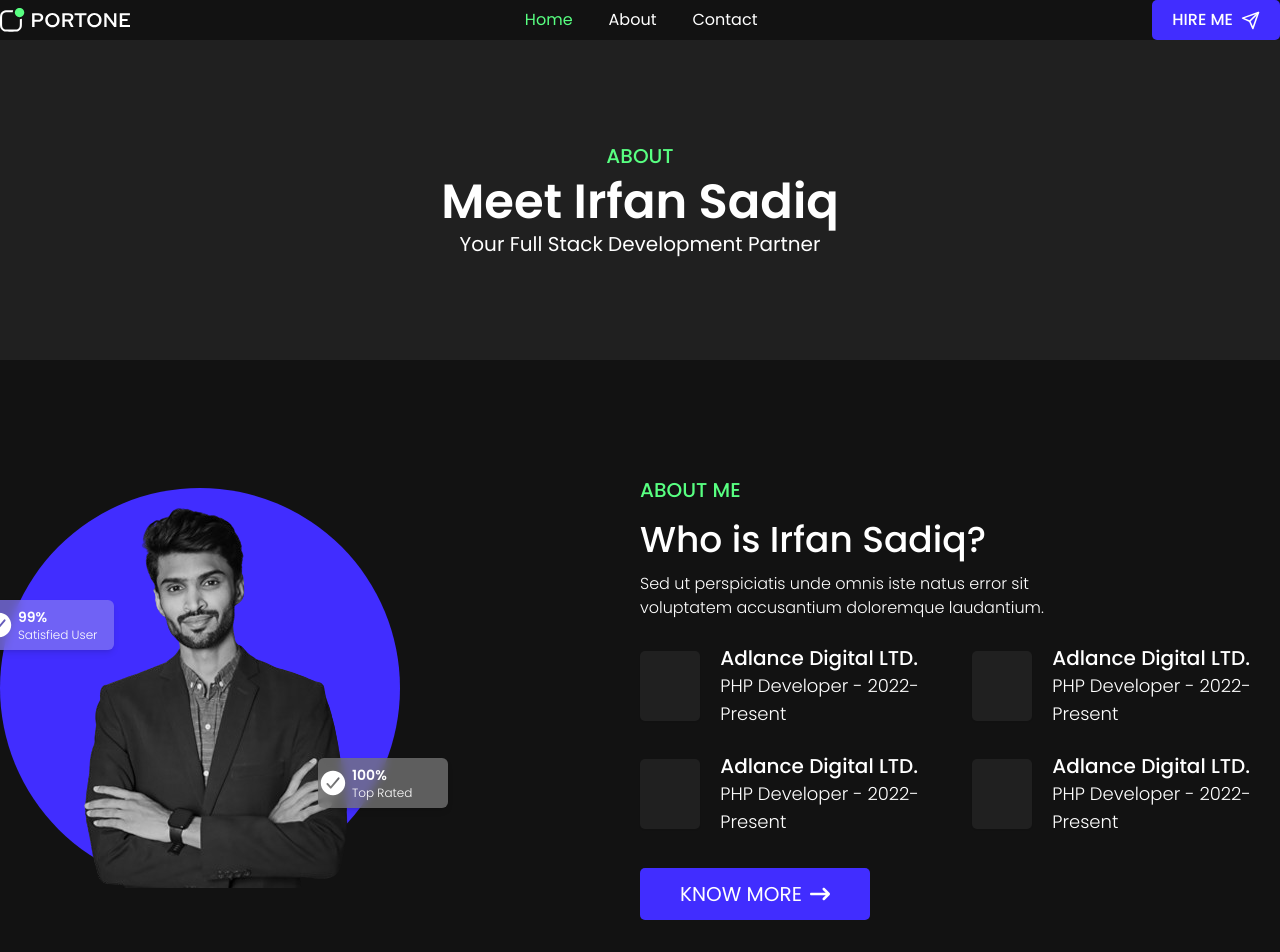
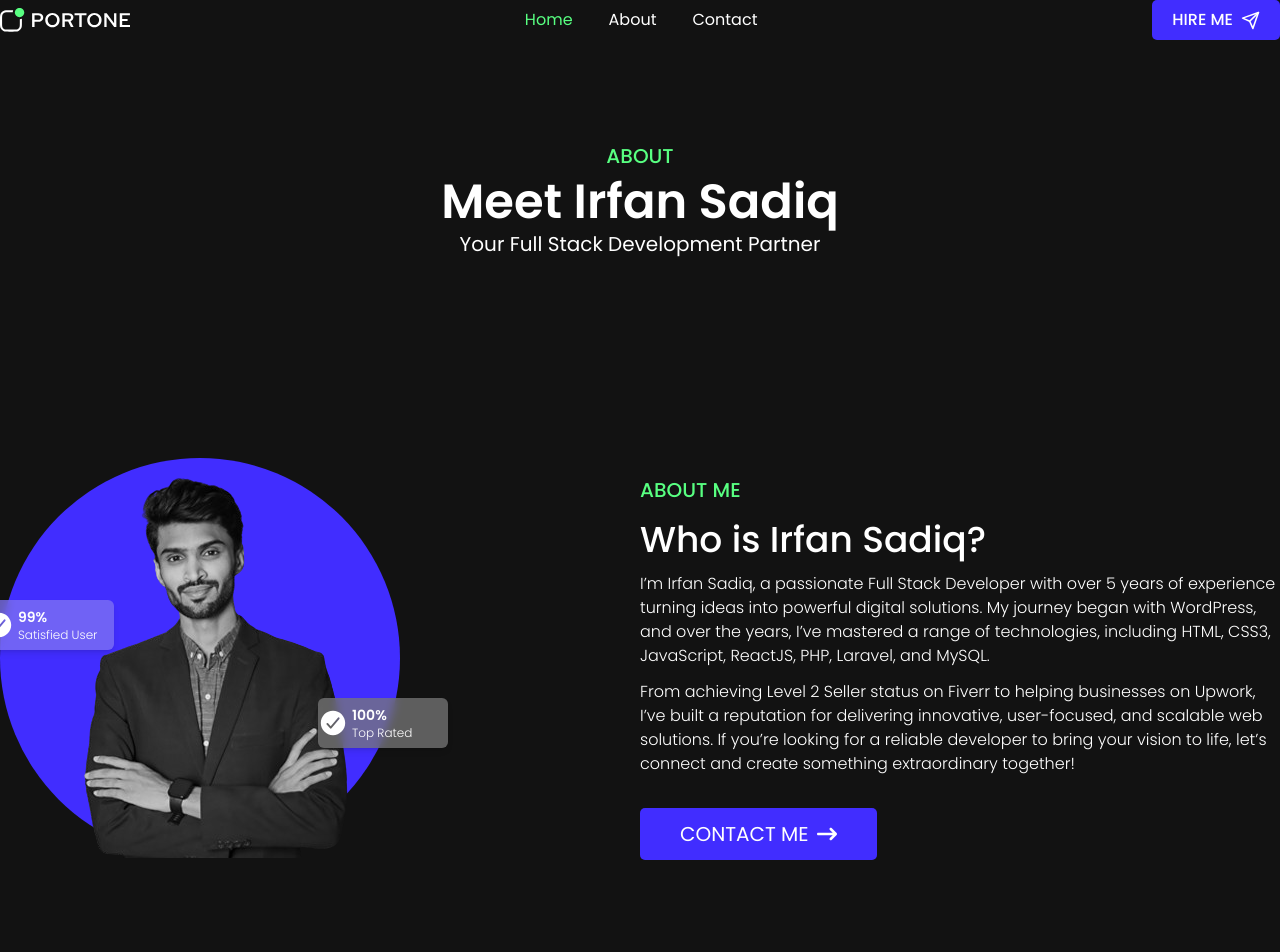
Before and after one commit to irfansadiq030/modern-nextjs-portfolio, a Next.js app: page /about in a window 1280 px wide. Shown: the top 952 px of the page. Built offline with nearby package versions, Linux system fonts and the light colour scheme.

Commit message:
Add About component and update PageHeader for improved layout and styling

```diff
--- /dev/null
+++ b/src/components/About/About.js
@@ -0,0 +1,70 @@
+import React from "react";
+import SectionTitle from "../views/SectionTitle";
+import Button from "../views/Button";
+import Image from "next/image";
+import { FaArrowRightLong } from "react-icons/fa6";
+import { IoCheckmarkCircle } from "react-icons/io5";
+
+const About = () => {
+  return (
+    <section className="mt-24 w-full px-5 xl:px-0 container mx-auto min-h-[200px] text-white">
+      <div className="grid grid-cols-1 md:grid-cols-2">
+        <div className="flex flex-col items-center md:items-start justify-center relative">
+          <div className="rounded-full w-[350px] h-[350px] md:w-[350px] md:h-[350px] lg:w-[400px] lg:h-[400px] bg-accent"></div>
+          <Image
+            className="absolute w-[350px] h-[350px] md:w-[400px] md:h-[400px] lg:w-[400px] lg:h-[400px] xl:w-[400px] xl:h-[400px] 2xl:w-[450px] 2xl:h-[450px] object-cover md:left-0 lg:left-5 xl:left-1 2xl:-left-5"
+            src="/irfans-dp.png"
+            width={550}
+            height={550}
+            alt="irfan sadiq profile picture "
+          />
+          <div className="h-[50px] w-[130px] absolute -left-4 top-24 md:top-56 lg:top-36 bg-[#8175F2] rounded-md bg-clip-padding backdrop-filter backdrop-blur-sm bg-opacity-75 flex items-center shadow-md">
+            <IoCheckmarkCircle className="text-[30px] mr-1" />
+            <div>
+              <h4 className="text-sm font-semibold">99%</h4>
+              <p className="text-xs font-light">Satisfied User</p>
+            </div>
+          </div>
+          <div className="h-[50px] w-[130px] absolute right-0 bottom-12 md:bottom-44 lg:bottom-28 lg:right-12 xl:right-48 2xl:right-80 2xl:bottom-20 bg-[#787878] rounded-md bg-clip-padding backdrop-filter backdrop-blur-sm bg-opacity-75 flex items-center shadow-md">
+            <IoCheckmarkCircle className="text-[30px] mr-1" />
+            <div>
+              <h4 className="text-sm font-semibold">100%</h4>
+              <p className="text-xs font-light">Top Rated</p>
+            </div>
+          </div>
+        </div>
+        <div className="flex flex-col items-center md:items-start mt-5">
+          <SectionTitle title="About me" />
+          <h2 className="font-medium mt-2 text-4xl text-center">
+            Who is Irfan Sadiq?
+          </h2>
+          <p className="text-center md:text-left w-full lg:w-12/12 font-light mt-3">
+            I’m Irfan Sadiq, a passionate Full Stack Developer with over 5 years
+            of experience turning ideas into powerful digital solutions. My
+            journey began with WordPress, and over the years, I’ve mastered a
+            range of technologies, including HTML, CSS3, JavaScript, ReactJS,
+            PHP, Laravel, and MySQL.
+
+          </p>
+          <p className="text-center md:text-left w-full lg:w-12/12 font-light mt-3">
+            From achieving Level 2 Seller status on
+            Fiverr to helping businesses on Upwork, I’ve built a reputation for
+            delivering innovative, user-focused, and scalable web solutions. If
+            you’re looking for a reliable developer to bring your vision to
+            life, let’s connect and create something extraordinary together!
+          </p>
+          <Button
+            href="/contact"
+            Icon={FaArrowRightLong}
+            iconPosition="right"
+            bgColor={true}
+            btnText="Contact Me"
+            className="mt-8 bg-accent text-white px-5 py-2 lg:px-10 lg:py-3 text-md lg:text-xl"
+          />
+        </div>
+      </div>
+    </section>
+  );
+};
+
+export default About;
--- a/src/components/PageHeader.js
+++ b/src/components/PageHeader.js
@@ -1,14 +1,18 @@
 import React from "react";
 import SectionTitle from "./views/SectionTitle";
 
-const PageHeader = ({ introText, mainHeading, subHeading }) => {
+const PageHeader = ({ introText, mainHeading, subHeading, className }) => {
   return (
-    <section className="container mx-auto min-h-[30vh] md:min-h-[40vh] text-center flex flex-col items-center justify-center bg-charcoal">
+    <section
+      className={`container mx-auto min-h-[30vh] md:min-h-[40vh] text-center flex flex-col items-center justify-center ${className}`}
+    >
       <SectionTitle title={introText} />
       <h2 className="text-4xl xl:text-5xl font-semibold text-white lg:w-8/12">
         {mainHeading}
       </h2>
-      <h3 className="text-white text-lg md:text-xl mt-1 capitalize">{subHeading}</h3>
+      <h3 className="text-white text-lg md:text-xl mt-1 capitalize">
+        {subHeading}
+      </h3>
     </section>
   );
 };
--- a/src/pages/about.js
+++ b/src/pages/about.js
@@ -1,6 +1,6 @@
 import React from "react";
 import Head from "next/head";
-import AboutSection from "@/components/Home/AboutSection";
+import About from "@/components/About/About";
 import PageHeader from "@/components/PageHeader";
 
 const about = () => {
@@ -20,8 +20,13 @@ const about = () => {
           content="Full Stack Developer, WordPress Expert, ReactJS Developer, PHP Developer, Laravel Developer, Web Development Services, Fiverr Level 2 Seller, Upwork Freelancer"
         />
       </Head>
-      <PageHeader introText="About" mainHeading="Meet Irfan Sadiq" subHeading="Your Full Stack development partner" />
-      <AboutSection />
+      <PageHeader
+        className="bg-primary"
+        introText="About"
+        mainHeading="Meet Irfan Sadiq"
+        subHeading="Your Full Stack development partner"
+      />
+      <About />
       <section className="mb-24"></section>
     </>
   );
```
